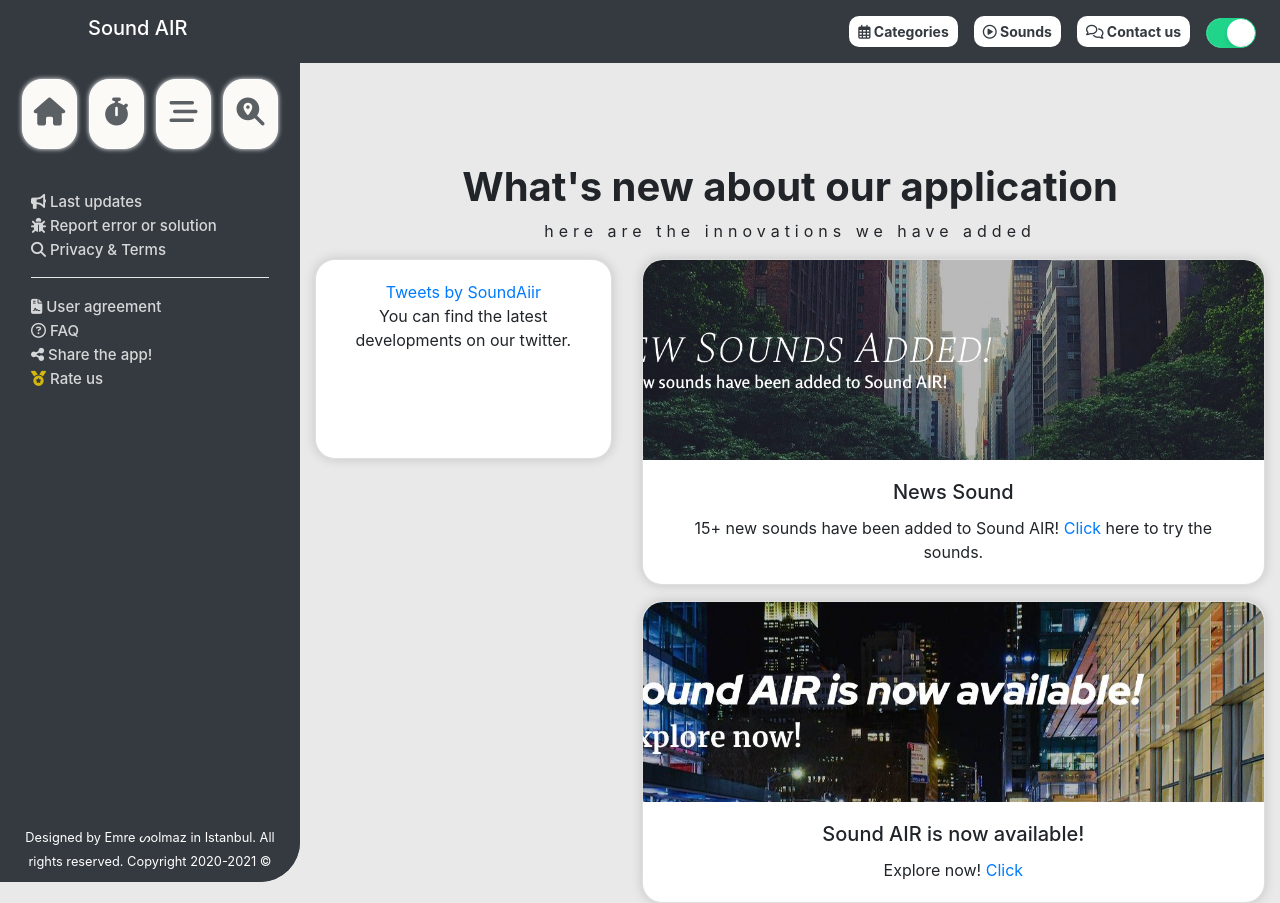
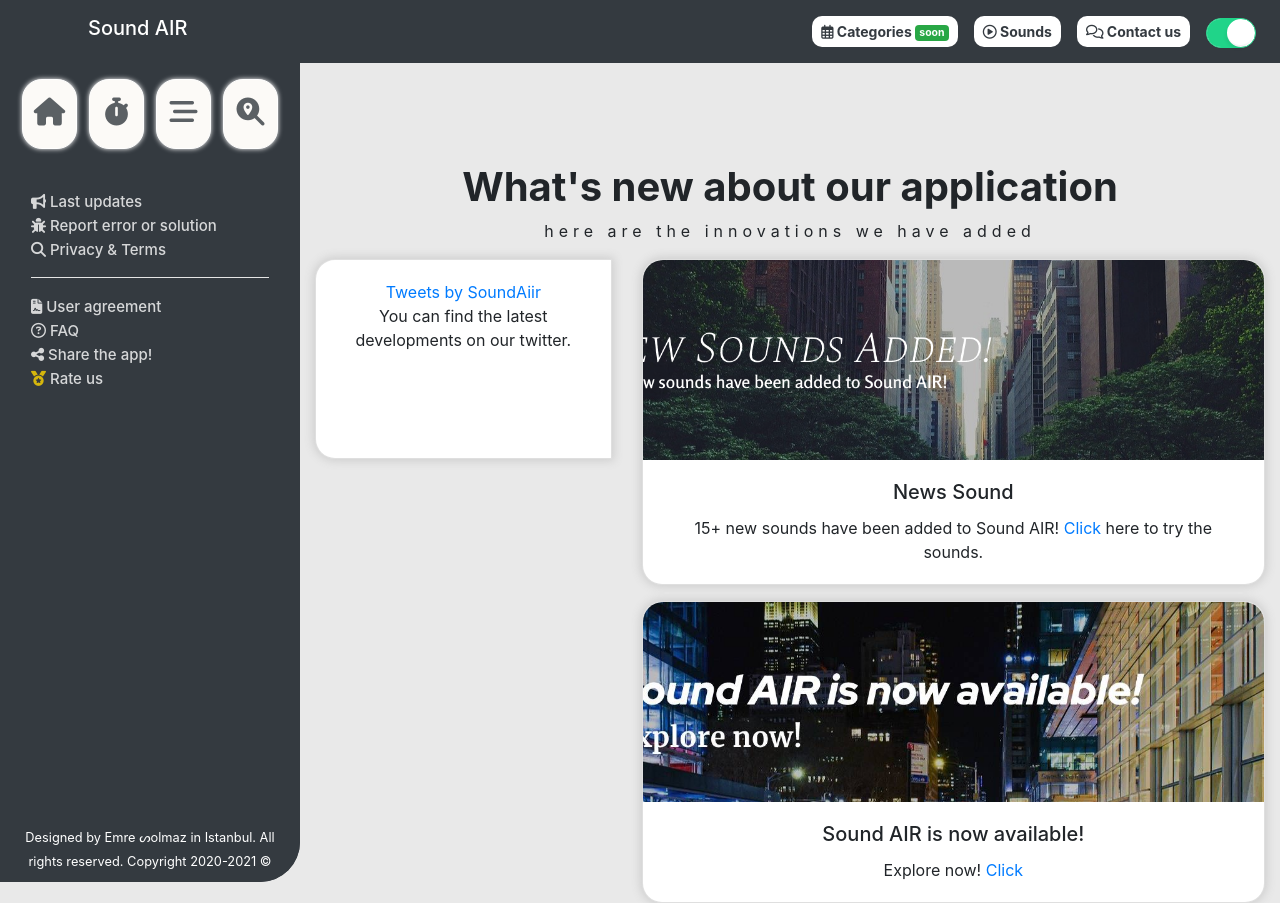
Before and after one commit to emrslmz/sound-air, a Vue app: page /news in a window 1280 px wide. Built offline with nearby package versions, Linux system fonts and the light colour scheme.

Commit message:
adding minimal changes

```diff
--- a/src/modules/admin/components/assets/home/AdminHomePage.vue
+++ b/src/modules/admin/components/assets/home/AdminHomePage.vue
@@ -94,7 +94,7 @@
           <div class="d-flex justify-content-between align-items-center">
             <strong>Total votes, feedback:</strong>
             <span class="badge badge-light badge-pill" v-if="getTotalRate > 0">{{  getTotalRate }}</span>
-            <span class="badge badge-light badge-pill" v-else-if="getTotalRate === 0">We Haven't bug!</span>
+            <span class="badge badge-light badge-pill" v-else-if="getTotalRate === 0">We Haven't vote!</span>
             <span class="badge badge-light badge-pill" v-else><i class="fas fa-spinner fa-pulse"></i></span>
           </div>
           <div class="pt-5 text-center">
--- a/src/modules/main/components/assets/stable/News.vue
+++ b/src/modules/main/components/assets/stable/News.vue
@@ -13,9 +13,9 @@
 
 
           <!--SMALL PHOTOS AREA-->
-          <div class="card">
+          <div class="card card-twitter">
           <!--<div class="not-found-images" style="background-image: url('/images/img/image-not-found.png')"></div>-->
-          <div class="card-body" >
+          <div class="card-body">
             <a class="twitter-timeline" href="https://twitter.com/SoundAiir?ref_src=twsrc%5Etfw">Tweets by SoundAiir</a>
             <p class="card-text">You can find the latest developments on our twitter.</p>
           </div>
@@ -28,7 +28,7 @@
         <!--BIG PHOTOS AREA-->
           <div class="card">
             <div class="not-found-images" style="background-image: url('/images/news/news_new_sound_addded.png')"></div>
-            <div class="card-body" >
+            <div class="card-body">
               <h5 class="card-title">News Sound</h5>
               <p class="card-text">15+ new sounds have been added to Sound AIR! <a href="play">Click</a> here to try the sounds.</p>
             </div>
@@ -77,4 +77,12 @@
   box-shadow: 0 0 10px 2px #cecece;
 }
 
+.card-twitter {
+  border-radius: 20px 0 0 20px;
+  width: 100%;
+  box-shadow: 0 0 10px 2px #cecece;
+  overflow: auto;
+  max-height: 620px;
+}
+
 </style>
--- a/src/modules/main/components/layouts/TheHeader.vue
+++ b/src/modules/main/components/layouts/TheHeader.vue
@@ -16,7 +16,7 @@
        <div class="d-xl-flex text-center align-items-center justify-content-center">
         <div class="d-flex justify-content-center align-items-center">
           <router-link to="category">
-            <div class="header-button mx-2 my-2"><button class="btn btn-sm"><i class="far fa-calendar-alt"></i> Categories</button></div>
+            <div class="header-button mx-2 my-2"><button class="btn btn-sm"><i class="far fa-calendar-alt"></i> Categories <span class="badge badge-success">soon</span></button></div>
           </router-link>
           <router-link to="play">
             <div class="header-button mx-2 my-2"><button class="btn btn-sm"><i class="far fa-play-circle"></i> Sounds</button></div>
```
